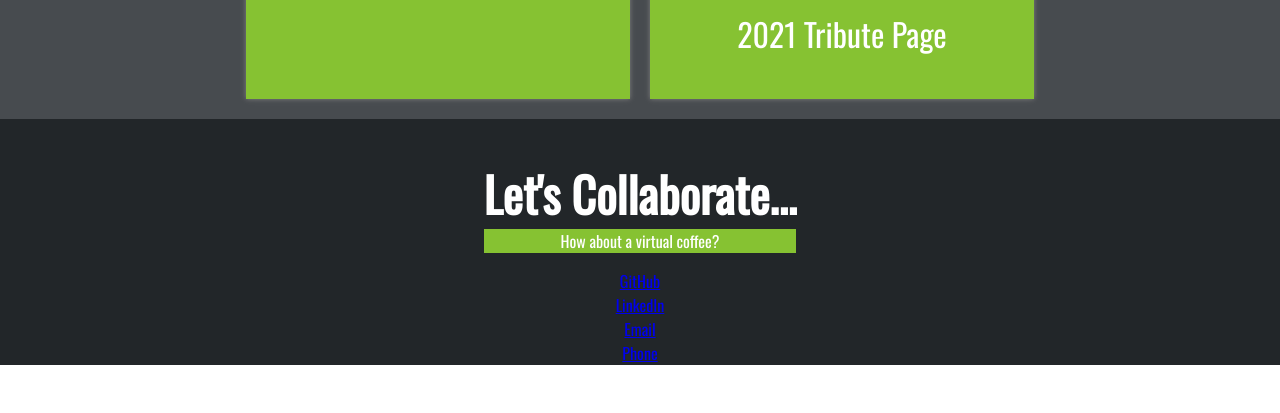
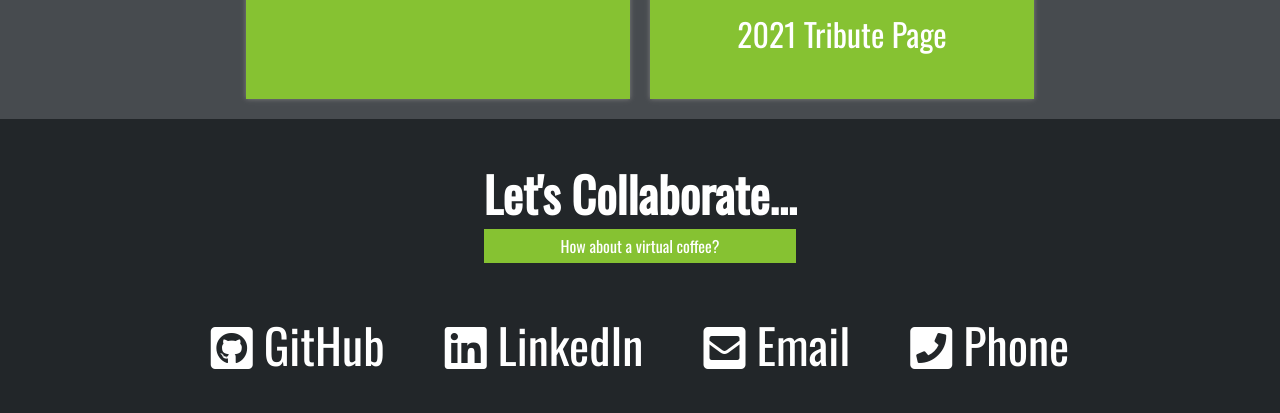
Before and after one commit to The0z/PersonalPortfolio2021, a plain HTML site: page index.html in a window 1280 px wide. Shown: the part 1661-2074 px from the top of the page. Before the commit the page ends 2026 px from the top, so only its background shows below. Drawn offline with nearby package versions, Linux system fonts and the light colour scheme.

Commit message:
Contact done. About me text left

```diff
--- a/index.css
+++ b/index.css
@@ -115,6 +115,8 @@ h1::before{
     align-items: center;
     background-color: #222629;
     color: white;
+    min-height: 50vh;
+    height: fit-content;
 }
 
 #contactMeH1{
@@ -123,10 +125,28 @@ h1::before{
 
 .contactMeP{
     margin-top: 0px;
+    padding: 5px;
     text-align: center;
     color: white;
     background-color: #86C232;
 }
+
+.contact-a{
+    text-decoration: none;
+    color: white;
+}
+
+#contact-me-links{
+    display: flex;
+    justify-content: center;
+    flex-wrap: wrap;
+}
+
+.contact-me-link{
+    font-size: 1.5rem;
+    padding: 20px;
+}
+
 
 /* Mobile first design requirements */
 /* Put this at the end so it overwrites things properly! */
@@ -152,4 +172,10 @@ h1::before{
         width: 30vw;
         font-size: 2rem;
     }
+
+    .contact-me-link{
+        text-align: center;
+        padding: 30px;
+        font-size: 3rem;
+    }
 }
--- a/index.html
+++ b/index.html
@@ -5,11 +5,12 @@
     <meta name="keywords" content="HTML, CSS, FCC">
     <meta name="author" content="Austin Gallagher">
     <meta name="viewport" content="width=device-width, initial-scale=1.0">
-    <title>The0z's pure CSS and HTML Web Portfolio</title>
+    <title>The0z's Personal Portfolio</title>
 
     <!-- Pure CSS only for this challenge -->
     <link rel="stylesheet" href='index.css'>
-
+    <!-- Added icons -- technically still CSS just easier to load icons in! -->
+    <link rel="stylesheet" href="https://use.fontawesome.com/releases/v5.8.1/css/all.css" integrity="sha384-50oBUHEmvpQ+1lW4y57PTFmhCaXp0ML5d60M1M7uH2+nqUivzIebhndOJK28anvf" crossorigin="anonymous">
     <!-- Additional Scripts -->
 </head>
 <body>
@@ -69,15 +70,21 @@
             <h1 id='contactMeH1'>Let's Collaborate...</h1>
             <p class='contactMeP'>How about a virtual coffee?</p>
         </header>
-         <a id='profile-link' class='contact-a' target="_blank" href="https://github.com/The0z">GitHub</a>
-         <a class='contact-a' target="_blank" href="https://www.linkedin.com/in/austingallagher-ee/">LinkedIn</a>
-         <a class='contact-a' href="mailto:mraustingallagher@gmail.com">Email</a>
-         <a class='contact-a' target="_blank" href="tel:+14038078565">Phone</a>
+        <article id='contact-me-links'>
+         <div class='contact-me-link'>
+            <a id='profile-link' class='contact-a' target="_blank" href="https://github.com/The0z"><i class="fab fa-github-square"></i> GitHub</a>
+         </div>
+         <div class='contact-me-link'>
+            <a class='contact-a' target="_blank" href="https://www.linkedin.com/in/austingallagher-ee/"><i class="fab fa-linkedin"></i> LinkedIn</a>
+         </div>
+         <div class='contact-me-link'>
+            <a class='contact-a' href="mailto:mraustingallagher@gmail.com"><i class="fas fa-envelope-square"></i> Email</a>
+         </div>
+         <div class='contact-me-link'>
+            <a class='contact-a' target="_blank" href="tel:+14038078565"><i class="fas fa-phone-square"></i> Phone</a>
+         </div>
+        </article>
     </section>
-
-
-
-
     <!-- Used to test the webpage against FCC requirements -->
     <script src="https://cdn.freecodecamp.org/testable-projects-fcc/v1/bundle.js"></script>
 </body>
```
